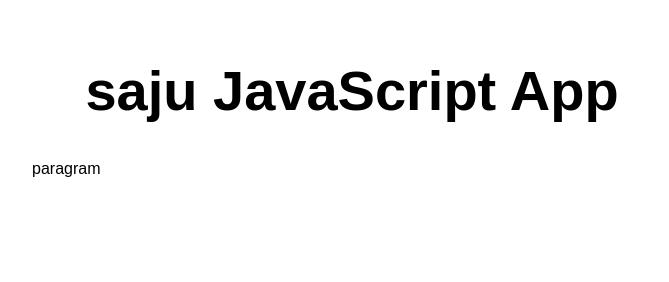
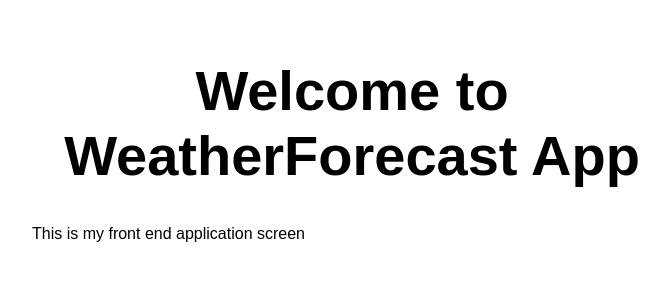
Before and after one commit to DrSajuMohanan/my-first-static-web-app, a website: page src/index.html in a window 1280 px wide. Shown: the whole page, without its empty margins (288-957 px from the left). Drawn offline with Linux system fonts and the light colour scheme.

Commit message:
Update index.html
Added a title

```diff
--- a/src/index.html
+++ b/src/index.html
@@ -5,13 +5,13 @@
   <meta charset="UTF-8">
   <meta name="viewport" content="width=device-width, initial-scale=1.0">
   <link rel="stylesheet" href="styles.css">
-  <title>Saju's JavaScript App</title>
+  <title>WeatherForecast App</title>
 </head>
 
 <body>
   <main>
-    <h1>saju JavaScript App</h1>
-    <p> paragram </p>
+    <h1>Welcome to WeatherForecast App</h1>
+    <p> This is my front end application screen </p>
   </main>
 </body>
 
```
